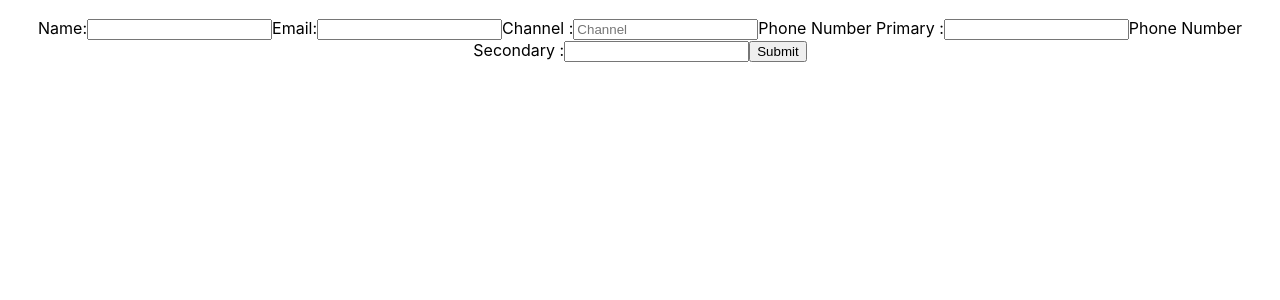
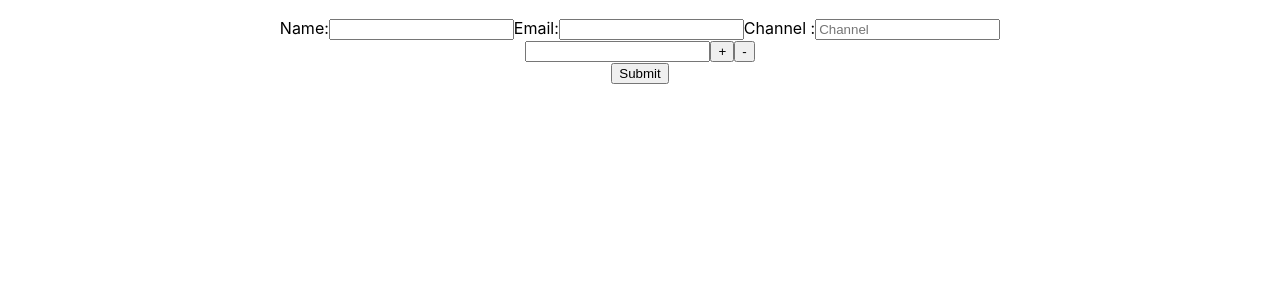
Before and after one commit to ahsan1800411/React-Formik, a React (Create React App) app: page / in a window 1280 px wide. Shown: the top 300 px of the page. Built offline with nearby package versions, Linux system fonts and the light colour scheme.

Commit message:
use FieldArray Component for adding dynamic values

```diff
--- a/src/components/YoutubeForm.js
+++ b/src/components/YoutubeForm.js
@@ -1,5 +1,5 @@
 import React from 'react';
-import { Formik, Form, Field, ErrorMessage } from 'formik';
+import { Formik, Form, Field, ErrorMessage, FieldArray } from 'formik';
 
 import * as Yup from 'yup';
 import Error from './Error';
@@ -15,6 +15,7 @@ const initialValues = {
     twitter: '',
   },
   phoneNumbers: ['', ''],
+  phNumbers: [''],
 };
 
 const onSubmit = (values) => console.log(values);
@@ -53,10 +54,10 @@ const YoutubeForm = () => {
         <label htmlFor='twitter'>Twitter :</label>
         <Field type='text' name='social.twitter' id='twitter' /> */}
 
-        <label htmlFor='primaryPhone'>Phone Number Primary :</label>
+        {/* <label htmlFor='primaryPhone'>Phone Number Primary :</label>
         <Field type='text' name='phoneNumbers[0' id='primaryPhone' />
         <label htmlFor='secondaryPhone'>Phone Number Secondary :</label>
-        <Field type='text' name='phoneNumbers[1]' id='secondaryPhone' />
+        <Field type='text' name='phoneNumbers[1]' id='secondaryPhone' /> */}
 
         {/* <Field as='textarea' name='channel' id='channel' />
 
@@ -71,6 +72,26 @@ const YoutubeForm = () => {
           }}
         </Field> */}
 
+        <FieldArray name='phNumbers'>
+          {(props) => {
+            const { remove, push, form } = props;
+            const {
+              values: { phNumbers },
+            } = form;
+            return (
+              <div>
+                {phNumbers.map((phNumber, index) => (
+                  <div key={index}>
+                    <Field name={`phNumber[${index}]`} />
+                    <button onClick={() => push('')}>+</button>
+                    <button onClick={() => remove()}>-</button>
+                  </div>
+                ))}
+              </div>
+            );
+          }}
+        </FieldArray>
+
         <button type='submit'>Submit</button>
       </Form>
     </Formik>
```
